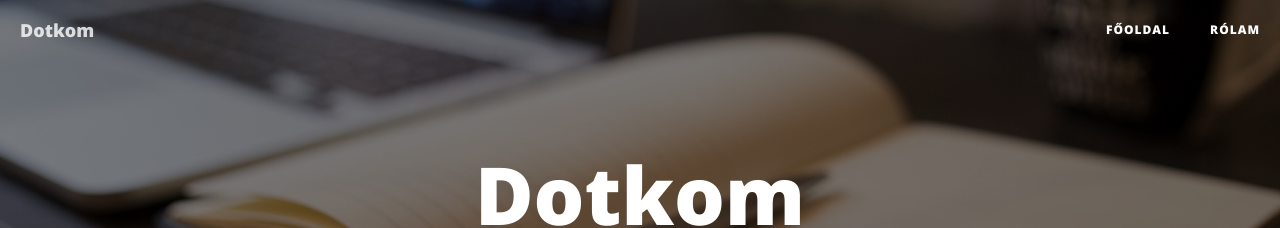
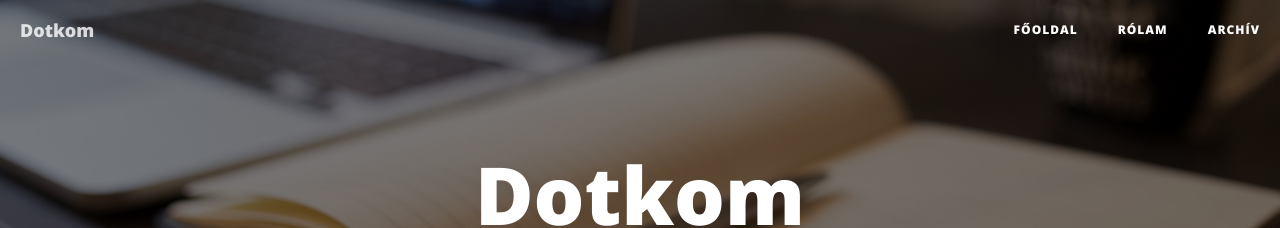
Before and after one commit to doktorjustice/doktorjustice.github.io, a Jekyll site: the page built from index.html, in a window 1280 px wide. Shown: the top 228 px of the page. Built offline with Jekyll 4.4.1, drawn with Linux system fonts in a browser that asks for light colours; nearby versions of some CDN libraries; the list of posts is cut into pages by our own code; comment, search, counter and statistics services are not loaded.

Commit message:
Add archive link to navigation

```diff
--- a/_includes/nav.html
+++ b/_includes/nav.html
@@ -25,6 +25,9 @@
                 </li>
 				{% endif %}
                 {% endif %}{% endfor %}
+                <li>
+                    <a href="http://dotkom.blog.hu" target="_blank">Archív</a>
+                </li>
             </ul>
         </div>
         <!-- /.navbar-collapse -->
```
